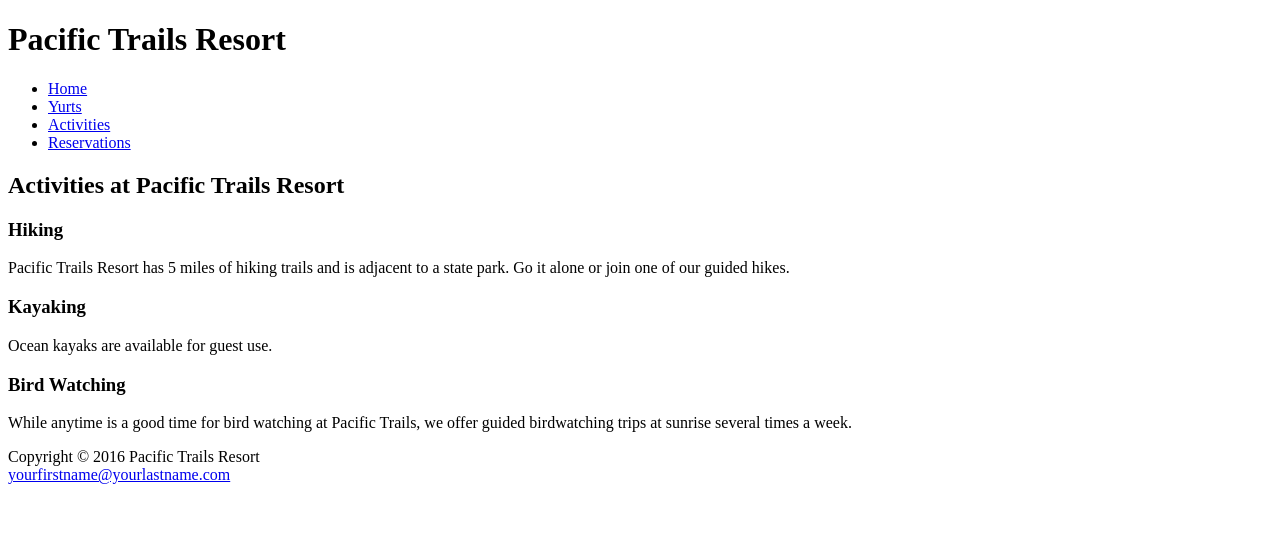
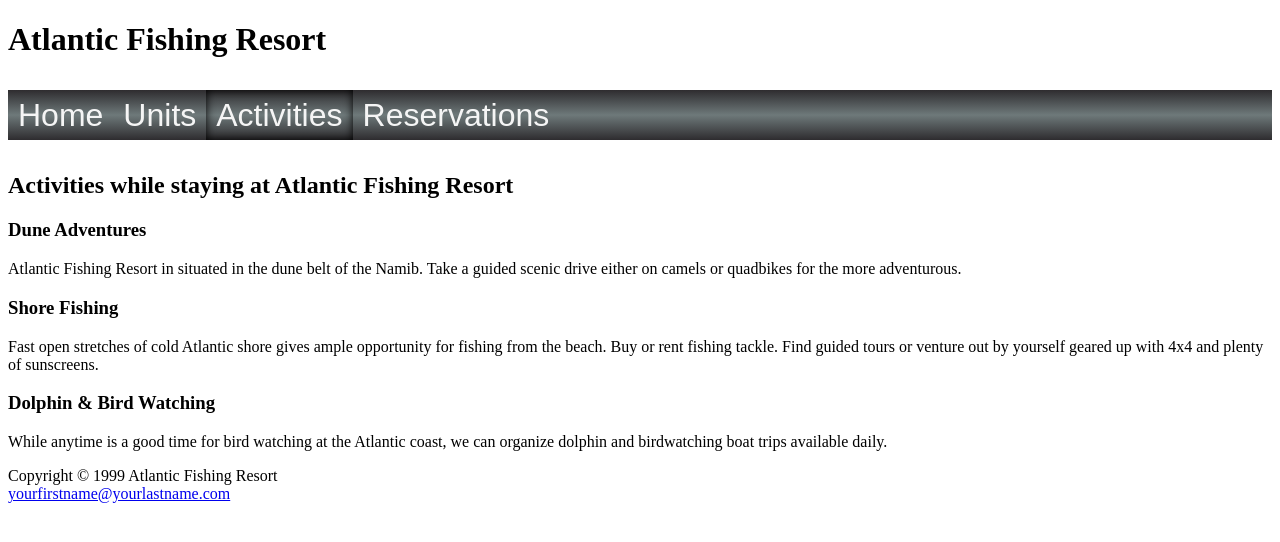
Before and after one commit to mychamplain/WEBD-225-40, a plain HTML site: page activities.html in a window 1280 px wide. Drawn offline with Linux system fonts and the light colour scheme.

Commit message:
Week 3: Targeting with Selectors

```diff
--- a/activities.html
+++ b/activities.html
@@ -1,11 +1,12 @@
 <!DOCTYPE html>
 <html lang="en">
 <head>
-  <meta name="description" content="Describes activities at Pacific Trails Resort. Activities are Hiking,Kayaking, and Bird Watching">
+    <meta name="description"
+          content="Describes activities at Atlantic Fishing Resort. Activities are Hiking,Kayaking, and Bird Watching">
     <meta charset="utf-8">
     <meta name="viewport" content="width=device-width, initial-scale=1.0">
-  <title>Pacific Trails Resort :: Yurts</title>
-  <link rel="stylesheet" href="atlantic.css">
+    <title>Atlantic Fishing Resort :: Units</title>
+    <link rel="stylesheet" href="css/atlantic.css">
 
     <!--[if lt IE 9]>
     <script src="https://cdnjs.cloudflare.com/ajax/libs/html5shiv/3.7.3/html5shiv.js"></script>
@@ -17,35 +18,44 @@
 <body>
 <div id="wrapper">
     <header>
-      <h1>Pacific Trails Resort</h1>
-    </header>
-
+        <h1>Atlantic Fishing Resort</h1>
         <nav>
             <ul>
-        <li><a href="index.html">Home</a></li>
-        <li><a href="tackle.html">Yurts</a></li>
-        <li><a href="activities.html">Activities</a></li>
-        <li><a href="reservations.html">Reservations</a></li>
+                <li>
+                  <a href="index.html">Home</a>
+                </li>
+                <li>
+                  <a href="units.html">Units</a>
+                </li>
+                <li>
+                  <a href="#" class="active">Activities</a>
+                </li>
+                <li>
+                  <a href="reservations.html">Reservations</a>
+                </li>
             </ul>
         </nav>
-
+    </header>
     <div id="trailhero"></div>
 
     <main>
-      <h2>Activities at Pacific Trails Resort</h2>
+        <h2>Activities while staying at Atlantic Fishing Resort</h2>
 
-      <h3>Hiking</h3>
-      <p><span class="resort">Pacific Trails Resort</span> has 5 miles of hiking trails and is adjacent to a state park. Go it alone or join one of our guided hikes.</p>
+        <h3>Dune Adventures</h3>
+        <p><span class="resort">Atlantic Fishing Resort</span> in situated in the dune belt of the Namib. Take a guided
+            scenic drive either on camels or quadbikes for the more adventurous.</p>
 
-      <h3>Kayaking</h3>
-      <p>Ocean kayaks are available for guest use.</p>
+        <h3>Shore Fishing</h3>
+        <p>Fast open stretches of cold Atlantic shore gives ample opportunity for fishing from the beach. Buy or rent
+            fishing tackle. Find guided tours or venture out by yourself geared up with 4x4 and plenty of sunscreens.</p>
 
-      <h3>Bird Watching</h3>
-      <p>While anytime is a good time for bird watching at Pacific Trails, we offer guided birdwatching trips at sunrise several times a week.</p>
+        <h3>Dolphin &amp; Bird Watching</h3>
+        <p>While anytime is a good time for bird watching at the Atlantic coast, we can organize dolphin and  birdwatching
+            boat trips available daily.</p>
     </main>
 
     <footer>
-      Copyright © 2016 Pacific Trails Resort<br>
+        Copyright © 1999 Atlantic Fishing Resort<br>
         <a href="mailto:yourfirstname@yourlastname.com">yourfirstname@yourlastname.com</a>
     </footer>
 </div>
--- /dev/null
+++ b/css/atlantic.css
@@ -0,0 +1,131 @@
+/* Nav Bar */
+header nav {
+    padding: 0;
+}
+
+header nav a {
+    text-decoration: none;
+}
+
+header .active {
+    text-decoration-color: lightblue;
+    padding: 0 10px;
+    background: rgb(34,34,34);
+    background: linear-gradient(0deg, rgba(34,34,34,1) 0%, rgba(84,84,84,1) 50%, rgba(34,34,34,1) 100%);
+    box-shadow: inset 0 0 10px #000000;
+}
+
+header nav ul {
+    padding-left: 0;
+    list-style-type: none;
+    background: rgb(46,44,47);
+    background: linear-gradient(0deg, rgba(46,44,47,1) 0%, rgba(110,121,122,1) 50%, rgba(46,44,47,1) 100%);
+    display: flex;
+    justify-content: flex-start;
+    align-items: center;
+    font-family: "Liberation Sans", sans-serif;
+}
+
+header ul li *[href]:link {
+    color: whitesmoke;
+    padding: 0 10px;
+    background: linear-gradient(0deg, rgba(46,44,47,1) 0%, rgba(110,121,122,1) 50%, rgba(46,44,47,1) 100%);
+    display: flex;
+    flex-grow: inherit;
+}
+
+header ul li *[href]:visited {
+    color: aliceblue;
+    padding: 0 10px;
+    background: linear-gradient(0deg, rgba(46,44,47,1) 0%, rgba(110,121,122,1) 50%, rgba(46,44,47,1) 100%);
+    display: flex;
+    flex-grow: inherit;
+}
+
+header ul li *[href]:hover {
+    color: lightskyblue;
+    padding: 0 10px;
+    background: rgb(34,34,34);
+    background: linear-gradient(0deg, rgba(34,34,34,1) 0%, rgba(84,84,84,1) 50%, rgba(34,34,34,1) 100%);
+    box-shadow: inset 0 0 10px #000000;
+}
+
+
+/* Mobile devices */
+@media screen and (max-width: 480px) {
+
+    /* flex container */
+    header nav ul {
+        height: 40px;
+        font-size: 0.9rem;
+    }
+
+    /* flex item */
+    header ul li *[href] {
+        line-height: 40px;
+        height: 40px;
+    }
+}
+
+/* iPads, Tablets. */
+@media screen and (min-width: 481px) {
+
+    /* flex container */
+    header nav ul {
+        height: 40px;
+        font-size: 1rem;
+    }
+
+    /* flex item */
+    header ul li *[href] {
+        line-height: 40px;
+        height: 40px;
+    }
+}
+
+/* Small screens, laptops */
+@media screen and (min-width: 769px) {
+
+    header nav ul {
+        height: 50px;
+        font-size: 1.4rem;
+    }
+
+    /* flex item */
+    header ul li *[href] {
+        line-height: 50px;
+        height: 50px;
+    }
+}
+
+/* Desktops, large screens. */
+@media screen and (min-width: 1025px) {
+
+    /* flex container */
+    header nav ul {
+        height: 50px;
+        font-size: 1.6rem;
+    }
+
+    /* flex item */
+    header ul li *[href] {
+        line-height: 50px;
+        height: 50px;
+    }
+}
+
+/* Extra large screens, TV. */
+@media screen and (min-width: 1201px) {
+
+    /* flex container */
+    header nav ul {
+        height: 50px;
+        font-size: 2rem;
+    }
+
+    /* flex item */
+    header ul li *[href] {
+        line-height: 50px;
+        height: 50px;
+    }
+}
```
Also changed, not shown: index.html (+19 -11 lines), reservations.html (+20 -11 lines), tackle.html (deleted, +0 -88 lines), units.html (added, +104 -0 lines), atlantic.css (deleted). Lines whose indentation alone changed are shown as unchanged.
